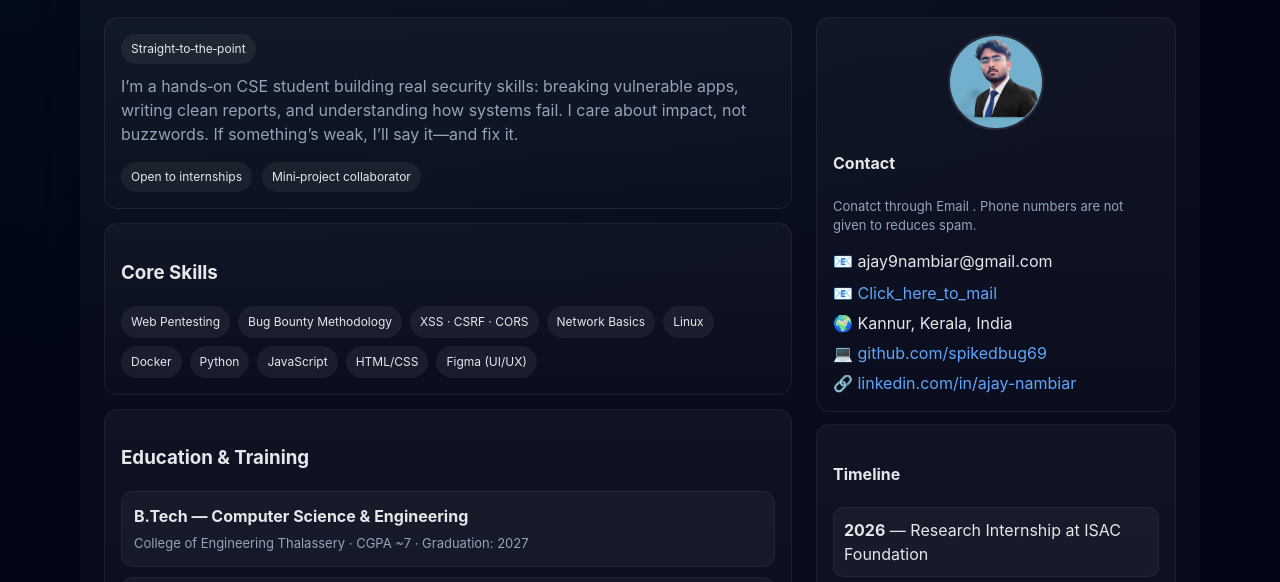
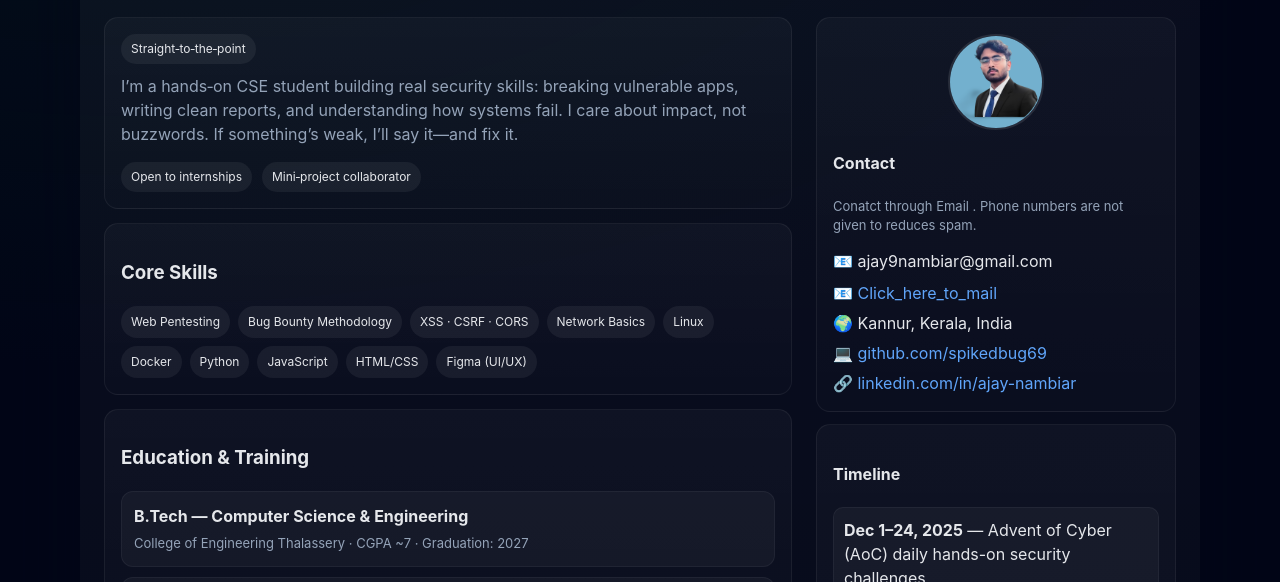
Before and after one commit to spikedbug69/Portfolio, a plain HTML site: page index.html in a window 1280 px wide. Shown: the part 151-733 px from the top of the page. Drawn offline with Linux system fonts and the light colour scheme.

Commit message:
Update index.html
Signed-off-by: Ajay_M_Nbr <149764896+spikedbug69@users.noreply.github.com>

```diff
--- a/index.html
+++ b/index.html
@@ -166,7 +166,7 @@
         <div class="card" style="margin-top:12px">
           <h4>Timeline</h4>
           <div class="timeline" style="margin-top:8px">
-            <div class="item"><strong> 2026</strong> — Research Internship at ISAC Foundation </div>
+
             <div class="item"><strong>Dec 1–24, 2025</strong> — Advent of Cyber (AoC) daily hands-on security challenges</div>
             <div class="item"><strong>Jul–Oct 2025</strong> — µLearn OWASP Bootcamp (web security & secure development)</div>
             <div class="item"><strong>Dec 2025</strong> — ISAC Research Internship (security research & analysis)</div>
```
